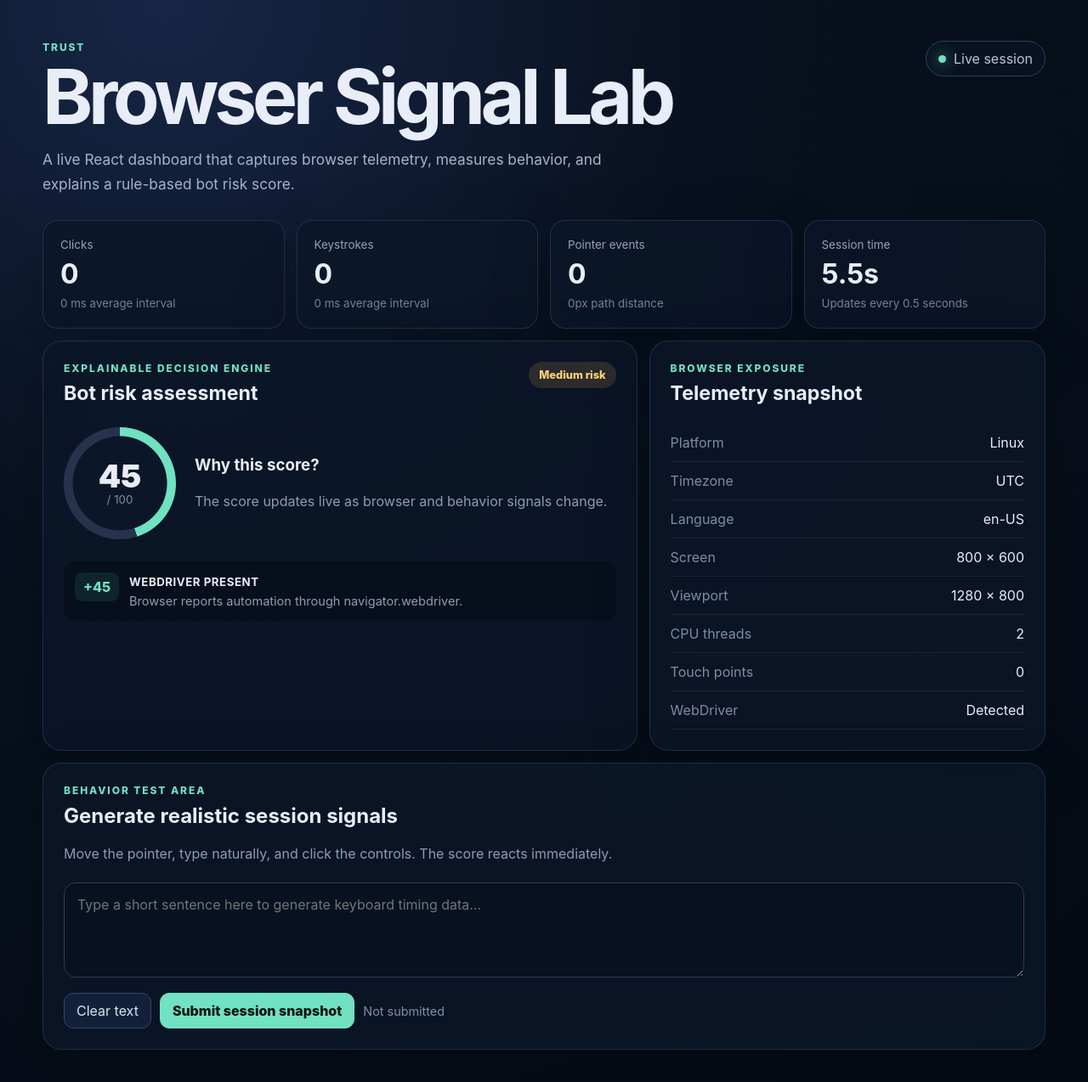
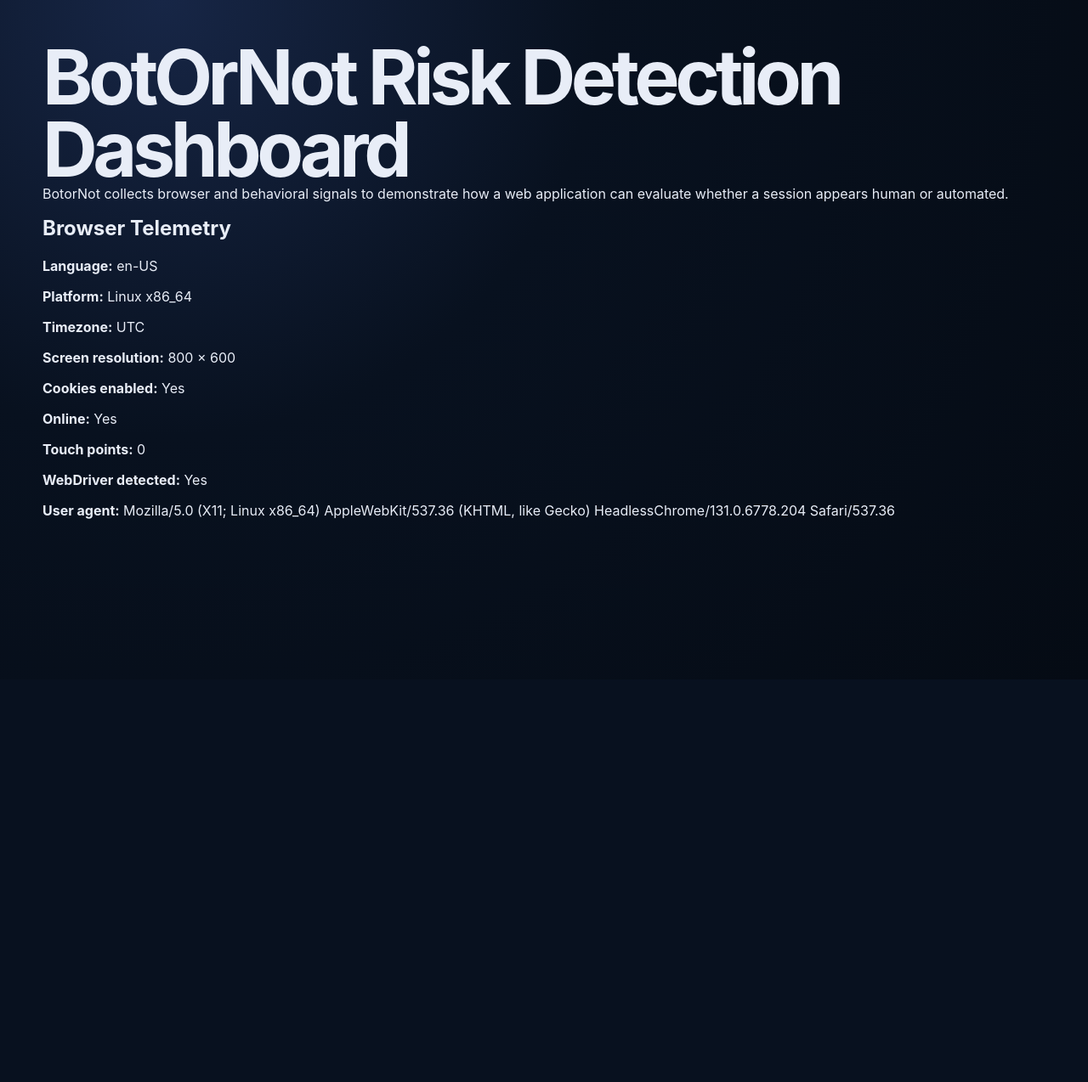
Before and after one commit to bonnie-banjax/BotOrNot, a React (Vite) app: page / in a window 1280 px wide. Shown: the top 1274 px of the page at 85% size. After the commit the page ends 800 px from the top, so only its background shows below. Built offline with nearby package versions, Linux system fonts and the light colour scheme.

Commit message:
Implement browser telemetry components and custom hook

```diff
--- a/src/App.jsx
+++ b/src/App.jsx
@@ -1,103 +1,18 @@
-import { useMemo, useState } from 'react';
-import { MetricCard } from './components/MetricCard';
-import { RiskPanel } from './components/RiskPanel';
-import { useBehaviorSignals } from './hooks/useBehaviorSignals';
-import { collectBrowserTelemetry } from './lib/telemetry';
-import { scoreSession } from './lib/riskEngine';
-
-export default function App() {
-  const [telemetry] = useState(() => collectBrowserTelemetry());
-  const behavior = useBehaviorSignals();
-  const risk = useMemo(() => scoreSession({ telemetry, behavior }), [telemetry, behavior]);
-  const [testText, setTestText] = useState('');
-  const [status, setStatus] = useState('Not submitted');
-
-  const payload = useMemo(() => ({
-    sessionId: crypto.randomUUID?.() || `session-${Date.now()}`,
-    telemetry,
-    behavior,
-    risk,
-    capturedAt: new Date().toISOString()
-  }), [telemetry, behavior, risk]);
-
-  const submitSession = async () => {
-    setStatus('Sending...');
-    try {
-      const response = await fetch('/api/sessions', {
-        method: 'POST',
-        headers: { 'Content-Type': 'application/json' },
-        body: JSON.stringify(payload)
-      });
-      if (!response.ok) throw new Error(`Server returned ${response.status}`);
-      setStatus('Saved to backend');
-    } catch (error) {
-      setStatus('Backend not connected yet - payload logged');
-      console.table(payload);
-      console.info(error.message);
-    }
-  };
-
+import Telemetry from "./components/Telemetry";
+// functions only to organize the page. which components belong to which page
+function App() {
   return (
     <main>
-      <header className="hero">
-        <div>
-          <p className="brand">TRUST</p>
-          <h1>Browser Signal Lab</h1>
-          <p className="hero-copy">
-            A live React dashboard that captures browser telemetry, measures behavior, and explains a rule-based bot risk score.
-          </p>
-        </div>
-        <div className="live-badge"><span /> Live session</div>
-      </header>
+      <h1>BotOrNot Risk Detection Dashboard</h1>
 
-      <section className="metrics-grid" aria-label="Live behavior metrics">
-        <MetricCard label="Clicks" value={behavior.clickCount} helper={`${behavior.averageClickIntervalMs || 0} ms average interval`} />
-        <MetricCard label="Keystrokes" value={behavior.keyCount} helper={`${behavior.averageKeyIntervalMs || 0} ms average interval`} />
-        <MetricCard label="Pointer events" value={behavior.pointerMoveCount} helper={`${behavior.pointerPathDistance}px path distance`} />
-        <MetricCard label="Session time" value={`${(behavior.sessionDurationMs / 1000).toFixed(1)}s`} helper="Updates every 0.5 seconds" />
-      </section>
+      <p>
+        BotorNot collects browser and behavioral signals to demonstrate how a web
+        application can evaluate whether a session appears human or automated.
+      </p>
 
-      <div className="dashboard-grid">
-        <RiskPanel risk={risk} />
-
-        <section className="panel">
-          <div className="panel-heading">
-            <div>
-              <p className="eyebrow">Browser exposure</p>
-              <h2>Telemetry snapshot</h2>
-            </div>
-          </div>
-          <dl className="telemetry-list">
-            <div><dt>Platform</dt><dd>{telemetry.platform || 'Unavailable'}</dd></div>
-            <div><dt>Timezone</dt><dd>{telemetry.timezone || 'Unavailable'}</dd></div>
-            <div><dt>Language</dt><dd>{telemetry.language || 'Unavailable'}</dd></div>
-            <div><dt>Screen</dt><dd>{telemetry.screen.width} × {telemetry.screen.height}</dd></div>
-            <div><dt>Viewport</dt><dd>{telemetry.viewport.width} × {telemetry.viewport.height}</dd></div>
-            <div><dt>CPU threads</dt><dd>{telemetry.hardwareConcurrency ?? 'Unavailable'}</dd></div>
-            <div><dt>Touch points</dt><dd>{telemetry.touchPoints}</dd></div>
-            <div><dt>WebDriver</dt><dd>{telemetry.webdriver ? 'Detected' : 'Not detected'}</dd></div>
-          </dl>
-        </section>
-      </div>
-
-      <section className="panel interaction-lab">
-        <div>
-          <p className="eyebrow">Behavior test area</p>
-          <h2>Generate realistic session signals</h2>
-          <p>Move the pointer, type naturally, and click the controls. The score reacts immediately.</p>
-        </div>
-        <textarea
-          value={testText}
-          onChange={(event) => setTestText(event.target.value)}
-          placeholder="Type a short sentence here to generate keyboard timing data..."
-          rows="4"
-        />
-        <div className="actions">
-          <button onClick={() => setTestText('')}>Clear text</button>
-          <button className="primary" onClick={submitSession}>Submit session snapshot</button>
-          <span className="status">{status}</span>
-        </div>
-      </section>
+      <Telemetry />
     </main>
   );
 }
+
+export default App;
--- a/src/components/Telemetry.jsx
+++ b/src/components/Telemetry.jsx
@@ -1,32 +1,58 @@
-import { useEffect, useState } from "react";
+// import react hooks such as useState that remembers data and useEffect which runs our code at specific times
+import useTelemetry from "../hooks/useTelemetry";
 
-function TelemetryPanel() {
-  const [telemetry, setTelemetry] = useState({});
+function Telemetry() {
+  const telemetry = useTelemetry();
 
-  useEffect(() => {
-    setTelemetry({
-      language: navigator.language,
-      platform: navigator.platform,
-      timezone: Intl.DateTimeFormat().resolvedOptions().timeZone,
-      screenWidth: window.screen.width,
-      screenHeight: window.screen.height,
-      cookiesEnabled: navigator.cookieEnabled,
-    });
-  }, []);
+  if (!telemetry) {
+    return <p>Collecting browser telemetry...</p>;
+  }
 
   return (
-    <div>
+    <section>
       <h2>Browser Telemetry</h2>
 
-      <p>Language: {telemetry.language}</p>
-      <p>Platform: {telemetry.platform}</p>
-      <p>Timezone: {telemetry.timezone}</p>
       <p>
-        Resolution: {telemetry.screenWidth} × {telemetry.screenHeight}
+        <strong>Language:</strong> {telemetry.language}
       </p>
-      <p>Cookies Enabled: {String(telemetry.cookiesEnabled)}</p>
-    </div>
+
+      <p>
+        <strong>Platform:</strong> {telemetry.platform}
+      </p>
+
+      <p>
+        <strong>Timezone:</strong> {telemetry.timezone}
+      </p>
+
+      <p>
+        <strong>Screen resolution:</strong> {telemetry.screenWidth} ×{" "}
+        {telemetry.screenHeight}
+      </p>
+
+      <p>
+        <strong>Cookies enabled:</strong>{" "}
+        {telemetry.cookiesEnabled ? "Yes" : "No"}
+      </p>
+
+      <p>
+        <strong>Online:</strong> {telemetry.online ? "Yes" : "No"}
+      </p>
+
+
+      <p>
+        <strong>Touch points:</strong> {telemetry.touchPoints}
+      </p>
+
+      <p>
+        <strong>WebDriver detected:</strong>{" "}
+        {telemetry.webdriver ? "Yes" : "No"}
+      </p>
+
+      <p>
+        <strong>User agent:</strong> {telemetry.userAgent}
+      </p>
+    </section>
   );
 }
 
-export default TelemetryPanel;
+export default Telemetry;
--- /dev/null
+++ b/src/hooks/useTelemetry.js
@@ -0,0 +1,27 @@
+// I separated the data collection from the presentation layer. Made a useTelemetry custom hook grabs API access, while Telemetry component is responsible only for rendering the data.
+//made a custom hook for collecting and managing data
+import { useEffect, useState } from "react";
+
+function useTelemetry() {
+  const [telemetry, setTelemetry] = useState(null);
+
+  useEffect(() => {
+    setTelemetry({
+      language: navigator.language,
+      platform: navigator.platform,
+      timezone: Intl.DateTimeFormat().resolvedOptions().timeZone,
+      screenWidth: window.screen.width,
+      screenHeight: window.screen.height,
+      cookiesEnabled: navigator.cookieEnabled,
+      online: navigator.onLine,
+      userAgent: navigator.userAgent,
+      hardwareConcurrency: navigator.hardwareConcurrency,
+      touchPoints: navigator.maxTouchPoints,
+      webdriver: navigator.webdriver,
+    });
+  }, []);
+
+  return telemetry;
+}
+
+export default useTelemetry;
```
Also changed, not shown: src/main.jsx (+7 -7 lines).
